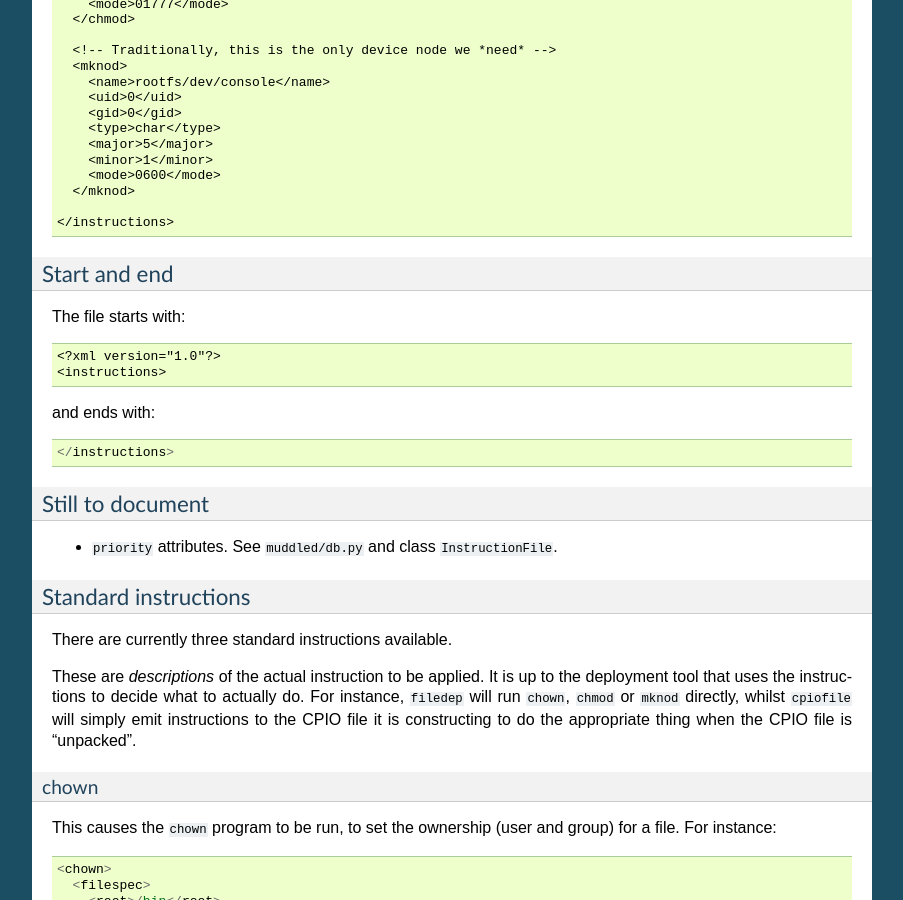
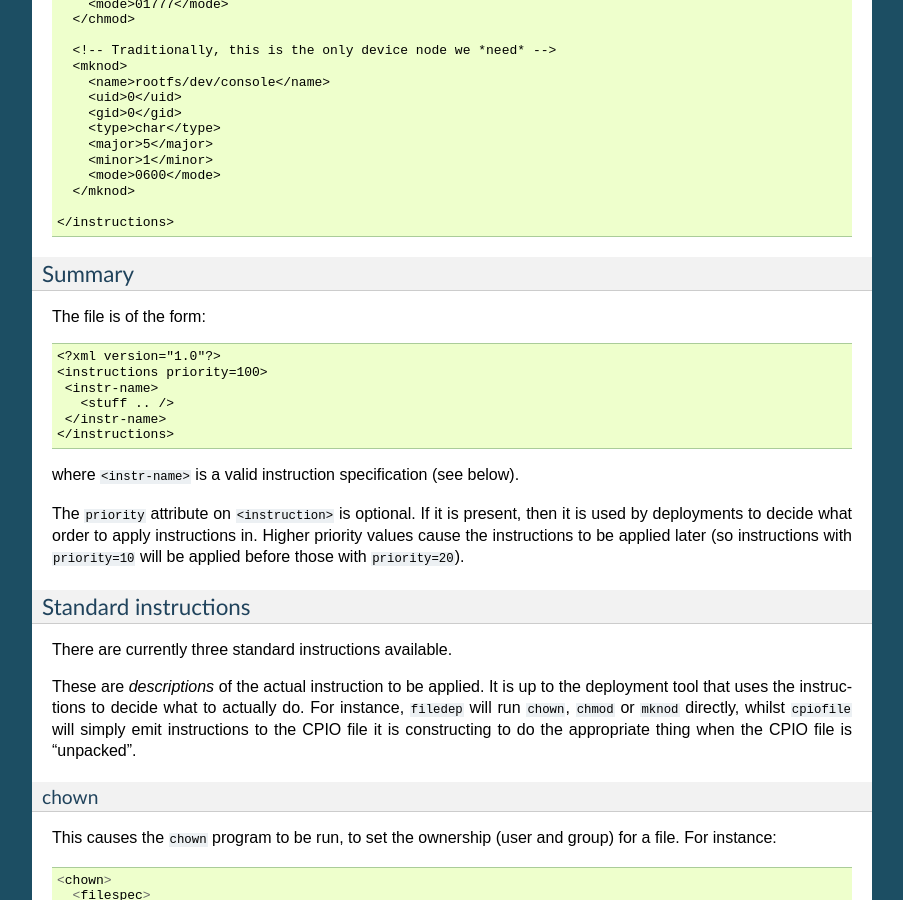
Before and after one commit to kynesim/muddle, a Sphinx documentation site: the page built from docs/instructions.txt, in a window 1280 px wide and 900 px high, scrolled down 1477 px. Shown: the whole window, without its empty margins (198-1101 px from the left). Built offline with Sphinx 7.4.7, drawn with Linux system fonts in a browser that asks for light colours; some of the changed text lies outside the part shown.

Commit message:
Ah, that's how "priority" is used.

```diff
--- a/docs/instructions.txt
+++ b/docs/instructions.txt
@@ -101,21 +101,24 @@ and here is an example with more comments::
 
   </instructions>
 
-Start and end
-~~~~~~~~~~~~~
-The file starts with::
+Summary
+~~~~~~~
+The file is of the form::
 
-  <?xml version="1.0"?>
-  <instructions>
+    <?xml version="1.0"?>
+    <instructions priority=100>
+     <instr-name>
+       <stuff .. />
+     </instr-name>
+    </instructions>
 
-and ends with::
+where ``<instr-name>`` is a valid instruction specification (see below).
 
-  </instructions>
-
-Still to document
-~~~~~~~~~~~~~~~~~
-* ``priority`` attributes. See ``muddled/db.py`` and class
-  ``InstructionFile``.
+The ``priority`` attribute on ``<instruction>`` is optional. If it is present,
+then it is used by deployments to decide what order to apply instructions in.
+Higher priority values cause the instructions to be applied later (so
+instructions with ``priority=10`` will be applied before those with
+``priority=20``).
 
 Standard instructions
 ~~~~~~~~~~~~~~~~~~~~~
```
